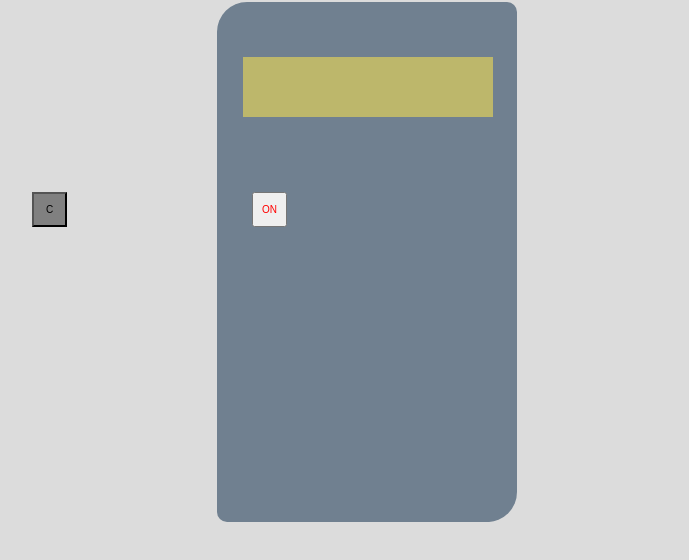
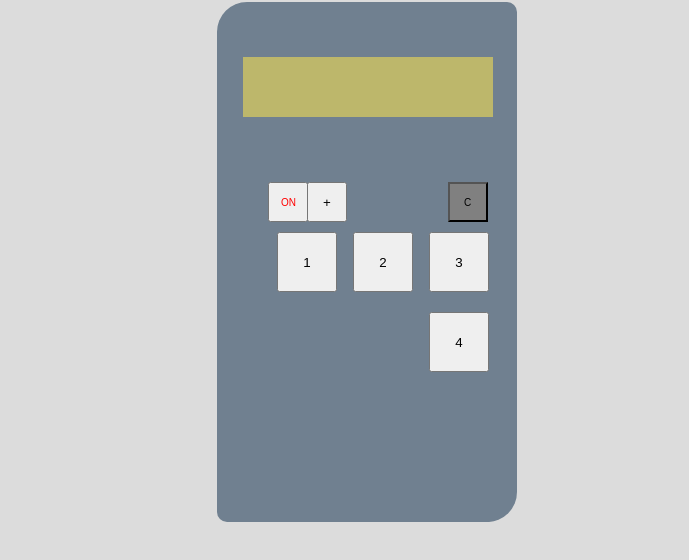
Before and after one commit to sinsujung/gandanhan-calculating-machine, a plain HTML site: page index.html in a window 1280 px wide. Shown: the part 98-658 px from the top of the page, without its empty margins (273-962 px from the left). Drawn offline with Linux system fonts and the light colour scheme.

Commit message:
[2025.09.17]

```diff
--- a/index.html
+++ b/index.html
@@ -13,7 +13,28 @@
             <div id="output-num-line">
                 <p id="output-num"></p>
             </div>
-            <div id="button-parents">
+             <div id="button-parents">
+                    <div id="num-button">
+                        <div id="num-button-first-line">
+                            <div id="button1"></div>
+                            <div id="button2"></div>
+                            <div id="button3"></div>
+                        </div>
+                        <div id="num-button-second-line">
+                            <div id="button4"></div>
+                            <div id="button5"></div>
+                            <div id="button6"></div>
+                        </div>
+                        <div id="num-button-third-line">
+                            <div id="button7"></div>
+                            <div id="button8"></div>
+                            <div id="button9"></div>
+                        </div>
+                        <div id="num-button-last-line">
+                            <div id="button0"></div>
+                        </div>
+                    </div>
+                </div>
             </div>
         </div>
     </div>
--- a/src/css/index.css
+++ b/src/css/index.css
@@ -39,3 +39,31 @@ html, body {
     width: 30px;
     height: 30px;
 }
+
+#num-button {
+    position: absolute;
+    display: flex;
+    align-items: center;
+    top: 330px;
+    left: 40%;
+    flex-direction: column;    /* 줄들을 세로로 정렬 */
+    gap: 10px;
+}
+#num-button button {
+    width: 600px;
+    height: 60px;
+    margin-left: 5px;
+    margin-bottom: 10px;
+}
+#button0 {
+    position: absolute;
+    left: 34%;
+}
+
+#num-button-first-line, #num-button-second-line
+, #num-button-third-line, #num-button-last-line {
+    display: flex;
+    justify-content: space-between;
+    width: 250px; /* ← 버튼 3개가 들어갈 수 있는 고정 크기 */
+    margin: 0 auto; /* 가운데 정렬 */
+}
--- a/src/js/main.js
+++ b/src/js/main.js
@@ -20,7 +20,16 @@ window.onload = function() {
     const entryNum = 0; // 초기화 값
     const tempNum = 0; // temp 값(지금까지 계산된 값)
     const resultNum = 0; // 총 계산 결과 값
-
+    const pushNum1 = document.getElementById("button1");
+    const pushNum2 = document.getElementById("button2");
+    const pushNum3 = document.getElementById("button3");
+    const pushNum4 = document.getElementById("button4");
+    const pushNum5 = document.getElementById("button5");
+    const pushNum6 = document.getElementById("button6");
+    const pushNum7 = document.getElementById("button7");
+    const pushNum8 = document.getElementById("button8");
+    const pushNum9 = document.getElementById("button9");
+    const pushNum0 = document.getElementById("button0");
 
 
     /**
@@ -35,10 +44,10 @@ window.onload = function() {
     isOnOffButtons.textContent = "ON";
     isOnOffButtons.style.color = "red";
     isOnOffButtons.style.position = "absolute";
-    isOnOffButtons.style.left = "525px";
-    isOnOffButtons.style.top = "290px";
-    isOnOffButtons.style.width = "35px";
-    isOnOffButtons.style.height = "35px";
+    isOnOffButtons.style.left = "42.3%";
+    isOnOffButtons.style.top = "35%";
+    isOnOffButtons.style.width = "40px";
+    isOnOffButtons.style.height = "40px";
     isOnOffButtons.style.fontSize = "10px";
     isOnOffButtons.style.textAlign = "center";
 
@@ -76,10 +85,10 @@ window.onload = function() {
         clearButton.textContent = "C";
         clearButton.style.backgroundColor = "grey";
         clearButton.style.position = "absolute";
-        clearButton.style.left = "305px";
-        clearButton.style.top = "290px";
-        clearButton.style.width = "35px";
-        clearButton.style.height = "35px";
+        clearButton.style.left = "56.3%";
+        clearButton.style.top = "35%";
+        clearButton.style.width = "40px";
+        clearButton.style.height = "40px";
         clearButton.style.fontSize = "10px";
         clearButton.style.textAlign = "center";
 
@@ -95,4 +104,78 @@ window.onload = function() {
     });
 
         document.getElementById("button-parents").appendChild(clearButton);
+
+    /**
+     * + 버튼 생성
+     */
+
+    const sumButton = document.createElement('button');
+
+    sumButton.textContent = "+";
+    sumButton.style.width = "40px";
+    sumButton.style.height = "40px";
+    sumButton.style.position = "absolute";
+    sumButton.style.top = "35%";
+    sumButton.style.left = "45.3%";
+
+    sumButton.addEventListener('click', () => {
+        tempNum += 0;
+
+    });
+
+    document.getElementById("button-parents").appendChild(sumButton);
+
+    /**
+     * 숫자 버튼 생성
+     */
+
+    //button1
+    const button1 = document.createElement('button');
+    button1.textContent = "1";
+    button1.style.width = "60px";
+    button1.style.height = "60px";
+
+    //click event
+    button1.addEventListener('click', () => {
+        console.log("1");
+    });
+    document.getElementById("num-button-first-line").appendChild(button1);
+
+    //button2
+    const button2 = document.createElement('button');
+    button2.textContent = "2";
+    button2.style.width = "60px";
+    button2.style.height = "60px";
+
+    //click event
+    button2.addEventListener('click', () => {
+        console.log("2");
+    });
+    document.getElementById("num-button-first-line").appendChild(button2);
+
+    //button3
+    const button3 = document.createElement('button');
+    button3.textContent = "3";
+    button3.style.width = "60px";
+    button3.style.height = "60px";
+
+    //click event
+    button3.addEventListener('click', () => {
+        console.log("3");
+    });
+    document.getElementById("num-button-first-line").appendChild(button3);
+
+    //button4
+    const button4 = document.createElement('button');
+    button4.textContent = "4";
+    button4.style.width = "60px";
+    button4.style.height = "60px";
+
+
+    //click event
+    button4.addEventListener('click', () => {
+        console.log("4");
+    });
+    document.getElementById("num-button-second-line").appendChild(button4);
+
 }
```
